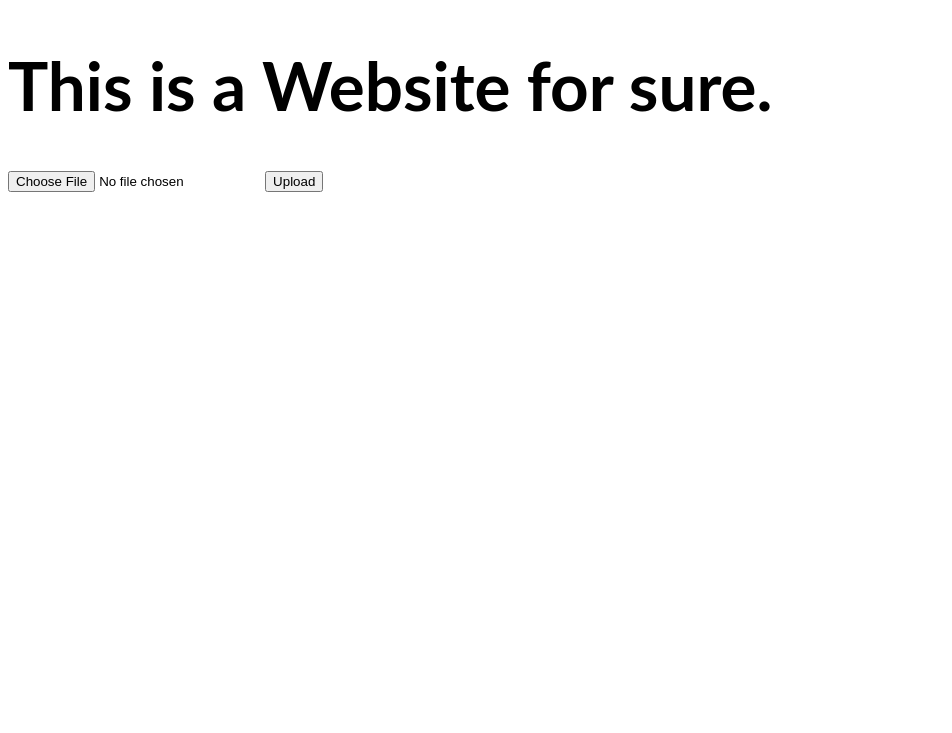
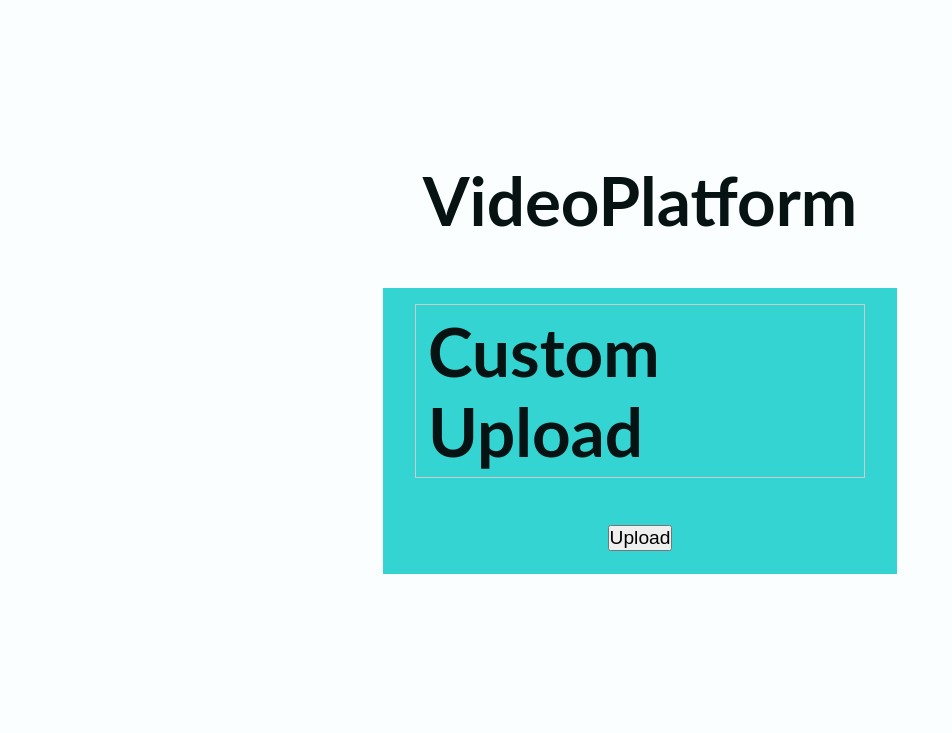
Before and after one commit to NoGaming01/VideoPlatform, a Flask app: page / in a window 1280 px wide. Shown: the top 733 px of the page, without its empty margins (0-952 px from the left). Run offline with Flask 3, Linux system fonts and the light colour scheme.

Commit message:
Tried to style input button but it didnt worked for me

```diff
--- a/static/css/style.css
+++ b/static/css/style.css
@@ -1,4 +1,4 @@
-:root[data-theme="light"] {
+:root {
     --text: #071313;
     --background: #fafefe;
     --primary: #33d4d1;
@@ -6,19 +6,18 @@
     --accent: #4af1ee;
 }
 
-:root[data-theme="dark"] {
-  --text: #ecf8f8;
-  --background: #010404;
-  --primary: #2bcac7;
-  --secondary: #138684;
-  --accent: #0eb4b1;
+@import url('https://fonts.googleapis.com/css?family=Lato:700|Lato:400');
+
+* {
+  margin: 0;
+  padding: 0;
 }
-
-@import url('https://fonts.googleapis.com/css?family=Lato:700|Lato:400');
 
 body {
   font-family: 'Lato';
   font-weight: 400;
+  background-color: var(--background);
+  color: var(--text);
 }
 
 h1, h2, h3, h4, h5 {
@@ -39,3 +38,37 @@ h4 {font-size: 1.777rem; /* 28.48px */}
 h5 {font-size: 1.333rem; /* 21.28px */}
 
 small {font-size: 0.750rem; /* 12px */}
+
+main {
+  display: flex;
+  flex-direction: column;
+  padding: 10rem;
+  gap: 3rem;
+  align-items: center;
+  justify-content: center;
+}
+
+main .upload {
+  display: flex;
+  justify-content: center;
+  flex-direction: column;
+  background: var(--primary);
+  width: 450px;
+  align-items: center;
+  padding: 1rem 2rem;
+}
+
+main .upload input {
+  font-size: 1.2rem;
+}
+
+main .upload input[type="file"] {
+  display: none;
+}
+
+.file-input {
+  border: 1px solid #ccc;
+  display: inline-block;
+  padding: 6px 12px;
+  cursor: pointer;
+}
--- a/templates/index.html
+++ b/templates/index.html
@@ -4,14 +4,21 @@
     <meta charset="UTF-8">
     <meta name="viewport" content="width=device-width, initial-scale=1.0">
     <link rel="stylesheet" href="{{ url_for('static', filename='css/style.css') }}">
-    <title>Website</title>
+    <title>VideoPlatform</title>
 </head>
 <body>
-    <h1>This is a Website for sure.</h1>
+    <main>
+        <h1>VideoPlatform<h1>
 
-    <form action="/upload" method="post" enctype="multipart/form-data">
-        <input type="file" name="file" accept=".mp4">
-        <input type="submit" value="Upload">
-    </form>
+        <form action="/upload" method="post" enctype="multipart/form-data" class="upload">
+            <div class="file-input">
+                <input type="file" name="file" id="file" accept=".mp4">
+                Custom Upload
+            </div>
+            <div class="submit-button">
+                <input type="submit" value="Upload">
+            </div>
+        </form>
+    </main>
 </body>
 </html>
```
